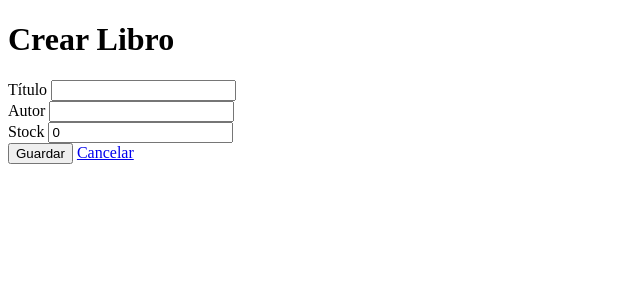
After one commit to TrvpChylt/gestor_bibliostock, a Laravel app: page /libros/create in a window 1280 px wide. The commit adds this page. Shown: the top 300 px of the page, without its empty margins (0-640 px from the left). Run offline with Laravel 12, Linux system fonts and the light colour scheme.

Commit message:
Crear y Actualizar

```diff
--- a/app/Http/Controllers/LibroController.php
+++ b/app/Http/Controllers/LibroController.php
@@ -18,4 +18,44 @@ class LibroController extends Controller
         $libro->delete();
         return redirect()->route('libros.index')->with('success', 'Libro eliminado correctamente.');
     }
+
+    public function create()
+    {
+        return view('libros.create');
+    }
+
+    public function store(Request $request)
+    {
+        $validated = $request->validate([
+            'titulo' => ['required', 'string', 'max:255'],
+            'autor'  => ['required', 'string', 'max:255'],
+            'stock'  => ['required', 'integer', 'min:0'],
+        ]);
+
+        Libro::create($validated);
+
+        return redirect()
+            ->route('libros.index')
+            ->with('success', 'Libro creado correctamente.');
+    }
+
+    public function edit(Libro $libro)
+    {
+        return view('libros.edit', compact('libro'));
+    }
+
+    public function update(Request $request, Libro $libro)
+    {
+        $validated = $request->validate([
+            'titulo' => ['required', 'string', 'max:255'],
+            'autor'  => ['required', 'string', 'max:255'],
+            'stock'  => ['required', 'integer', 'min:0'],
+        ]);
+
+        $libro->update($validated);
+
+        return redirect()
+            ->route('libros.index')
+            ->with('success', 'Libro actualizado correctamente.');
+    }
 }
--- /dev/null
+++ b/resources/views/libros/create.blade.php
@@ -0,0 +1,42 @@
+<!DOCTYPE html>
+<html lang="es">
+<head>
+    <meta charset="UTF-8">
+    <title>Crear Libro</title>
+</head>
+<body>
+    <h1>Crear Libro</h1>
+
+    @if ($errors->any())
+        <div>
+            <ul>
+                @foreach ($errors->all() as $error)
+                    <li>{{ $error }}</li>
+                @endforeach
+            </ul>
+        </div>
+    @endif
+
+    <form action="{{ route('libros.store') }}" method="POST">
+        @csrf
+
+        <div>
+            <label for="titulo">Título</label>
+            <input type="text" id="titulo" name="titulo" value="{{ old('titulo') }}" required>
+        </div>
+
+        <div>
+            <label for="autor">Autor</label>
+            <input type="text" id="autor" name="autor" value="{{ old('autor') }}" required>
+        </div>
+
+        <div>
+            <label for="stock">Stock</label>
+            <input type="number" id="stock" name="stock" value="{{ old('stock', 0) }}" min="0" required>
+        </div>
+
+        <button type="submit">Guardar</button>
+        <a href="{{ route('libros.index') }}">Cancelar</a>
+    </form>
+</body>
+</html>
--- a/resources/views/libros/index.blade.php
+++ b/resources/views/libros/index.blade.php
@@ -7,6 +7,8 @@
 <body>
     <h1>Listado de libros</h1>
 
+    <a href="{{ route('libros.create') }}">Nuevo libro</a>
+
     @if (session('success'))
         <p>{{ session('success') }}</p>
     @endif
@@ -15,6 +17,7 @@
         @foreach ($libros as $libro)
             <li>
                 {{ $libro->titulo }} - {{ $libro->autor }} (Stock: {{ $libro->stock }})
+                <a href="{{ route('libros.edit', $libro) }}">Editar</a>
                 <form action="{{ route('libros.destroy', $libro) }}" method="POST" style="display:inline;" onsubmit="return confirm('¿Eliminar este libro?');">
                     @csrf
                     @method('DELETE')
--- a/routes/web.php
+++ b/routes/web.php
@@ -2,11 +2,13 @@
 
 use Illuminate\Support\Facades\Route;
 
-Route::get('/', function () {
-    return view('welcome');
-});
-
 use App\Http\Controllers\LibroController;
 
-Route::get('/libros', [LibroController::class, 'index'])->name('libros.index');
+Route::get('/', [LibroController::class, 'index'])->name('libros.index');
 Route::delete('/libros/{libro}', [LibroController::class, 'destroy'])->name('libros.destroy');
+
+Route::get('/libros/create', [LibroController::class, 'create'])->name('libros.create');
+Route::post('/libros', [LibroController::class, 'store'])->name('libros.store');
+
+Route::get('/libros/{libro}/edit', [LibroController::class, 'edit'])->name('libros.edit');
+Route::put('/libros/{libro}', [LibroController::class, 'update'])->name('libros.update');
```
Also changed, not shown: resources/views/libros/edit.blade.php (added, +42 -0 lines).
